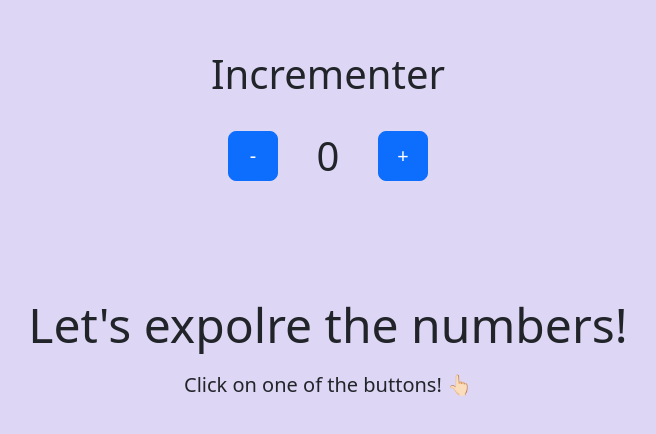
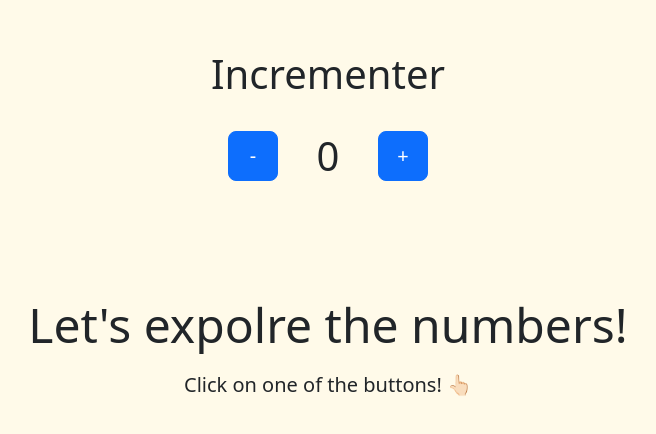
Before and after one commit to GazdagB/incrementer, a React (Create React App) app: page / in a window 1280 px wide. Shown: the top 434 px of the page, without its empty margins (312-968 px from the left). Built offline with nearby package versions, Linux system fonts and the light colour scheme.

Commit message:
Deleted pastel generator.

```diff
--- a/src/App.jsx
+++ b/src/App.jsx
@@ -4,28 +4,17 @@ import BigStep from './components/BigStep/BigStep';
 import React from 'react';
 import { useState } from 'react';
 import StartingMessage from './components/StartingMessage/StartingMessage';
-import { useEffect } from 'react';
+
 
 function App() {
 
   const [count, setCount] = useState(0);
-  const [bgColor, setBgColor] = useState(null);
 
-
-  useEffect(() => {
-    function getRandomPastelColor() {
-      const hue = Math.floor(Math.random() * 360);
-      const pastel = 'hsl(' + hue + ', 60%, 90%)';
-      return pastel;
-    }
-
-    setBgColor(getRandomPastelColor());
-  }, []);
 
 
 
   return (
-    <div className="App" style={{backgroundColor: bgColor}}>
+    <div className="App" style={{backgroundColor: "#fffae9"}}>
       <Incrementer count={count} setCount={setCount} />
 
       {count === 0 && <StartingMessage />}
```
